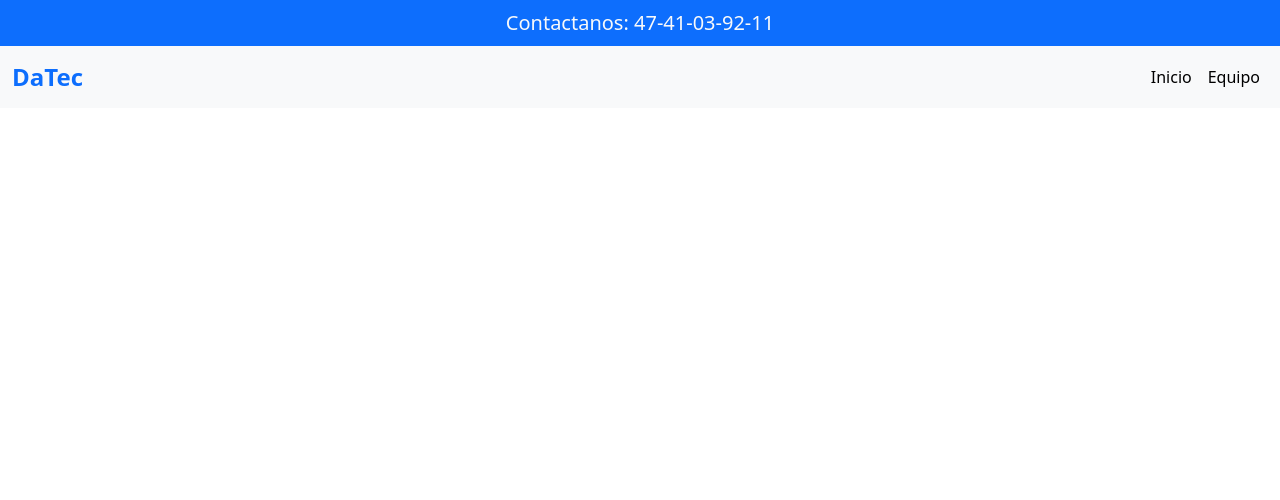
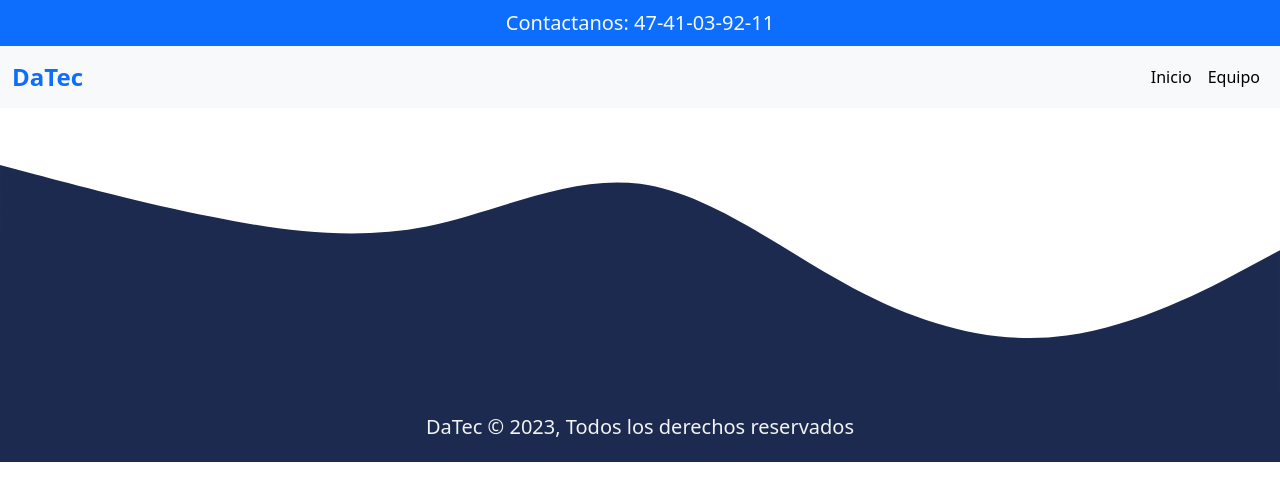
Before and after one commit to xEAGLEx98/DaTec, a plain HTML site: page index.html in a window 1280 px wide. Drawn offline with nearby package versions, Linux system fonts and the light colour scheme.

Commit message:
Se agregó el footer y una ola como adorno

```diff
--- a/css/style.css
+++ b/css/style.css
@@ -0,0 +1,8 @@
+footer{
+    background-color: #1b2a4e;
+    min-height: 70px;
+}
+
+footer p{
+    color:#f3f3f3;
+}
--- a/index.html
+++ b/index.html
@@ -38,6 +38,15 @@
         </div>
       </nav>
 
+      <!--Fondo curvo-->
+      <section>
+        <svg xmlns="http://www.w3.org/2000/svg" viewBox="0 0 1440 320"><path fill="#1b2a4e" fill-opacity="1" d="M0,64L40,74.7C80,85,160,107,240,122.7C320,139,400,149,480,133.3C560,117,640,75,720,85.3C800,96,880,160,960,202.7C1040,245,1120,267,1200,256C1280,245,1360,203,1400,181.3L1440,160L1440,320L1400,320C1360,320,1280,320,1200,320C1120,320,1040,320,960,320C880,320,800,320,720,320C640,320,560,320,480,320C400,320,320,320,240,320C160,320,80,320,40,320L0,320Z"></path></svg>
+      </section>
+
+      <!-- Footer-->
+      <footer class="w-100 d-flex justify-content-center align-items-center">
+        <p class="fs-5 px-3 pt-3">DaTec &copy; 2023, Todos los derechos reservados</p>
+      </footer>
 
 
 
```
